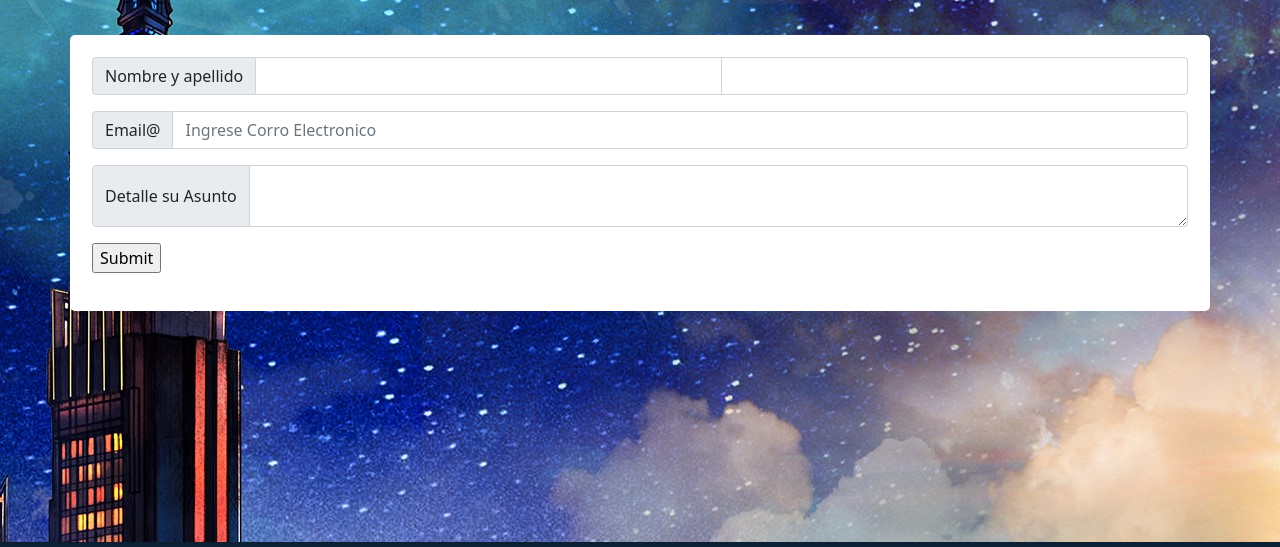
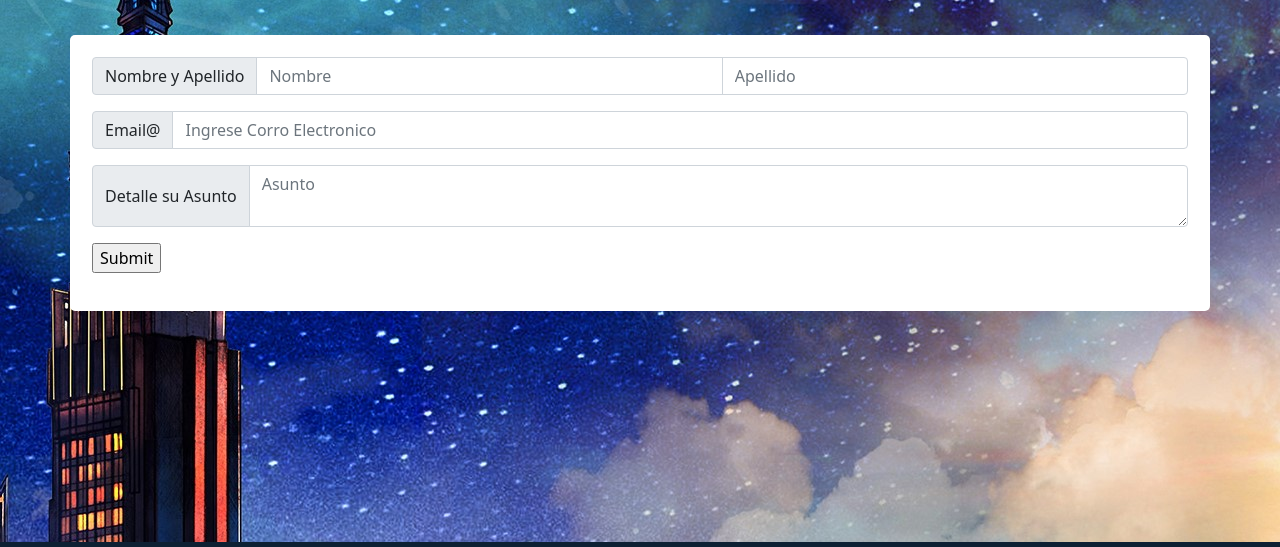
Before and after one commit to ramirolagrenade/PF--Legranade, a website: page pages/Contacto.html in a window 1280 px wide. Shown: the part 224-771 px from the top of the page. Drawn offline with Linux system fonts and the light colour scheme.

Commit message:
Primeros Cambios.

```diff
--- a/pages/Contacto.html
+++ b/pages/Contacto.html
@@ -46,9 +46,9 @@
         <div class="row mt-3">
             <div class="contacto cajas-texto mt-3">
                 <div class="input-group mb-3">
-                    <span class="input-group-text">Nombre y apellido</span>
-                    <input type="text" aria-label="First name" class="form-control">
-                    <input type="text" aria-label="Last name" class="form-control">
+                    <span class="input-group-text">Nombre y Apellido</span>
+                    <input type="text" aria-label="First name" class="form-control" placeholder="Nombre">
+                    <input type="text" aria-label="Last name" class="form-control" placeholder="Apellido">
                 </div>
 
                 <div class="input-group mb-3">
@@ -59,7 +59,7 @@
 
                 <div class="input-group mb-3">
                     <span class="input-group-text">Detalle su Asunto</span>
-                    <textarea class="form-control" aria-label="With textarea"></textarea>
+                    <textarea class="form-control" placeholder="Asunto" aria-label="With textarea"></textarea>
                 </div>
 
                 <input type="submit" class="mb-3">
```
